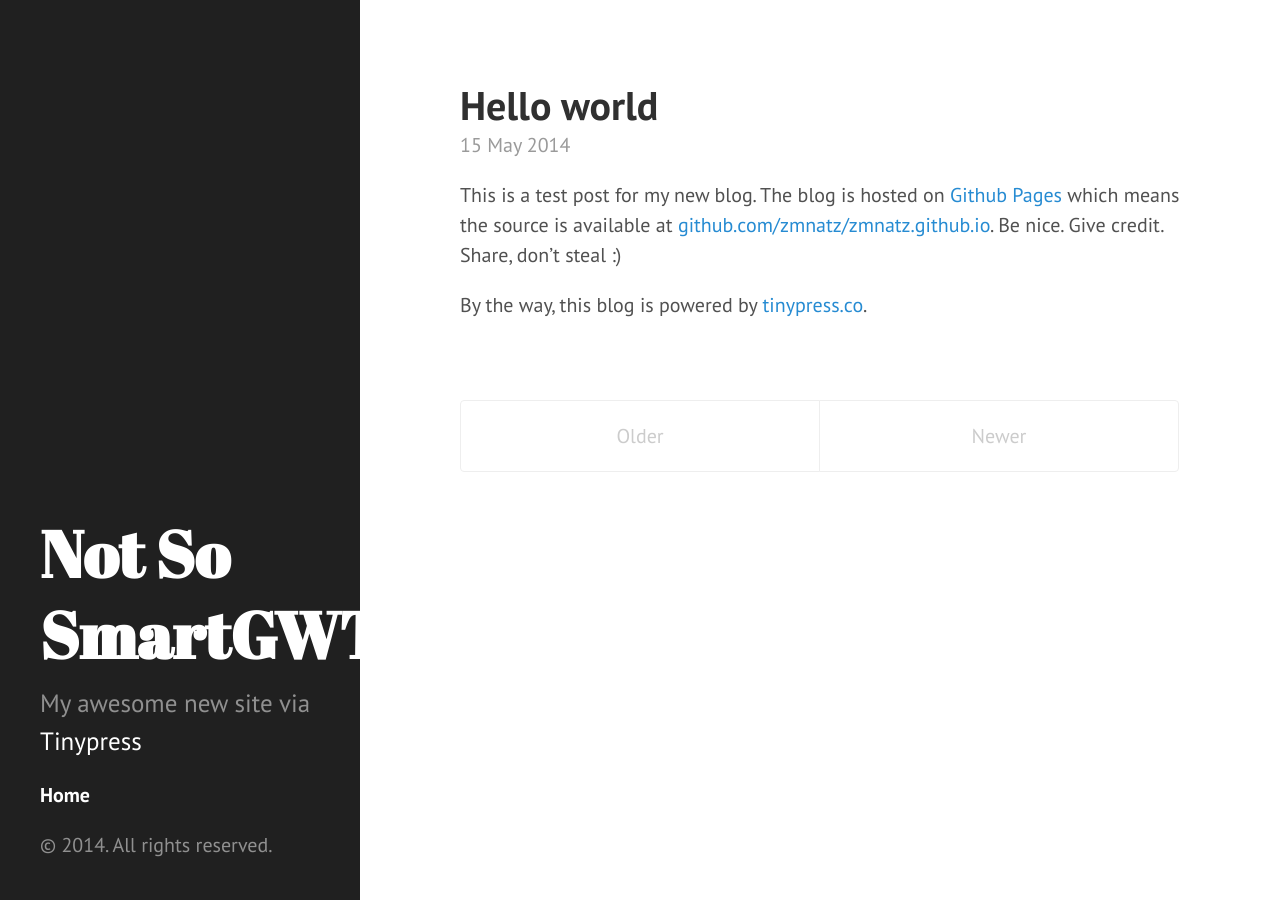
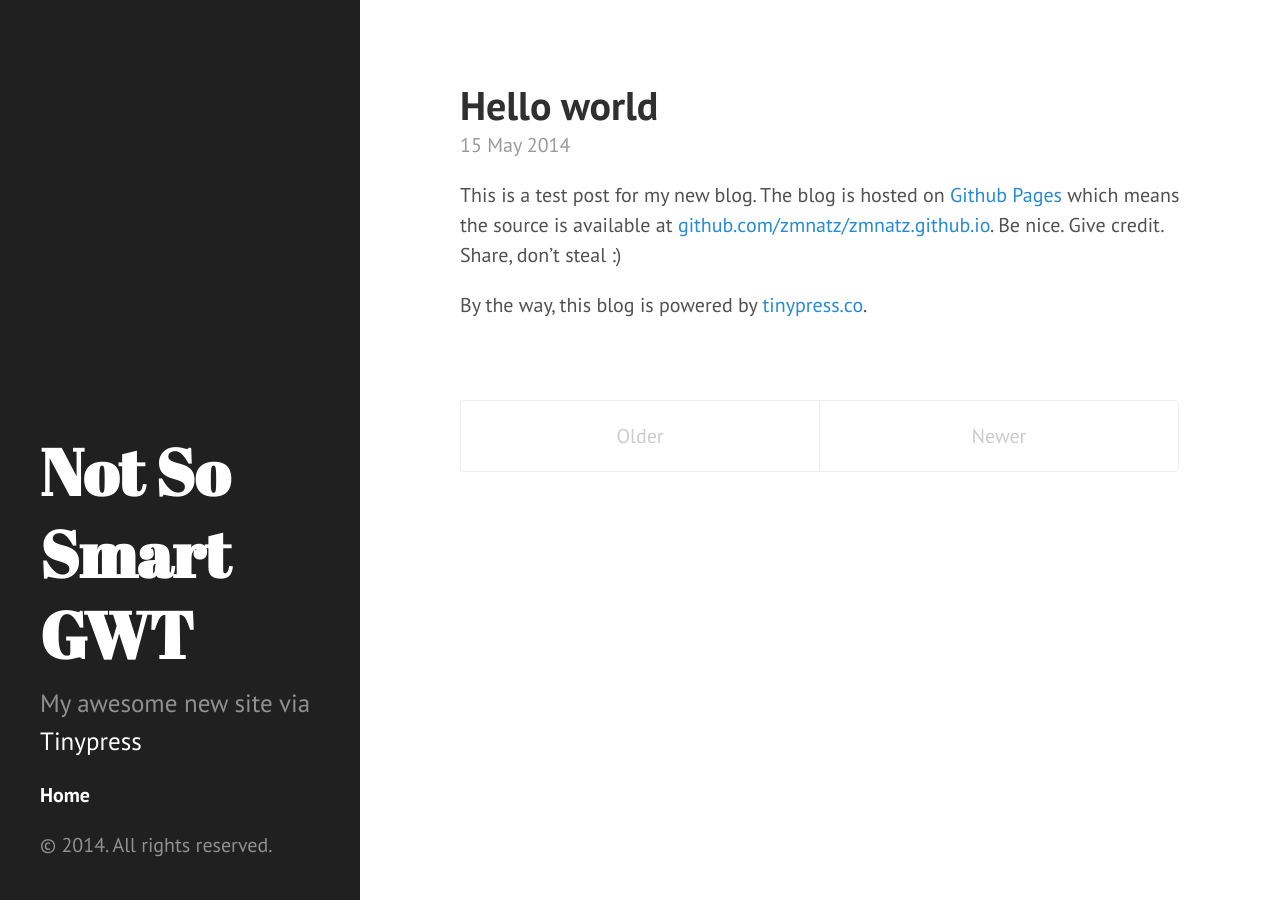
Before and after one commit to zmnatz/zmnatz.github.io, a Jekyll site: the page built from index.html, in a window 1280 px wide. Built offline with Jekyll 4.4.1, drawn with Linux system fonts in a browser that asks for light colours; the list of posts is cut into pages by our own code.

Commit message:
Fix title

```diff
--- a/_config.yml
+++ b/_config.yml
@@ -1,7 +1,7 @@
 excerpt_separator: ""
 pygments: true
 markdown: kramdown
-title: Not So SmartGWT
-tagline: Latest in SmartGWT Annoyances
+title: Not So Smart GWT
+tagline: Latest in  Smart GWT Annoyances
 description: My awesome new site via <a href="https://tinypress.co/&quot; target=&quot;_blank">Tinypress</a>
 paginate: 5
```
